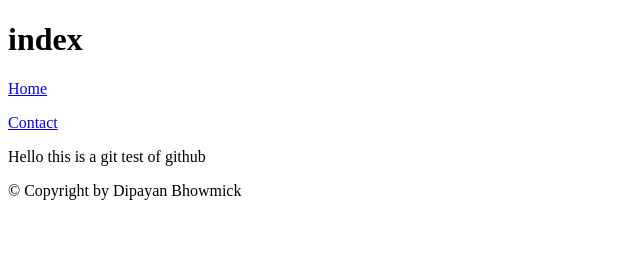
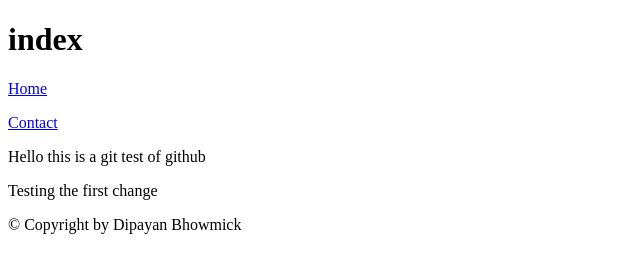
Before and after one commit to dipayanb/youtube.demo, a plain HTML site: page index.html in a window 1280 px wide. Shown: the whole page, without its empty margins (0-640 px from the left). Drawn offline with Linux system fonts and the light colour scheme.

Commit message:
Testing the first change

```diff
--- a/index.html
+++ b/index.html
@@ -34,6 +34,7 @@
 
 			<div>
 				<p>Hello this is a git test of github</p>
+				<p>Testing the first change</p>
 			</div>
 
 			<footer>
```
